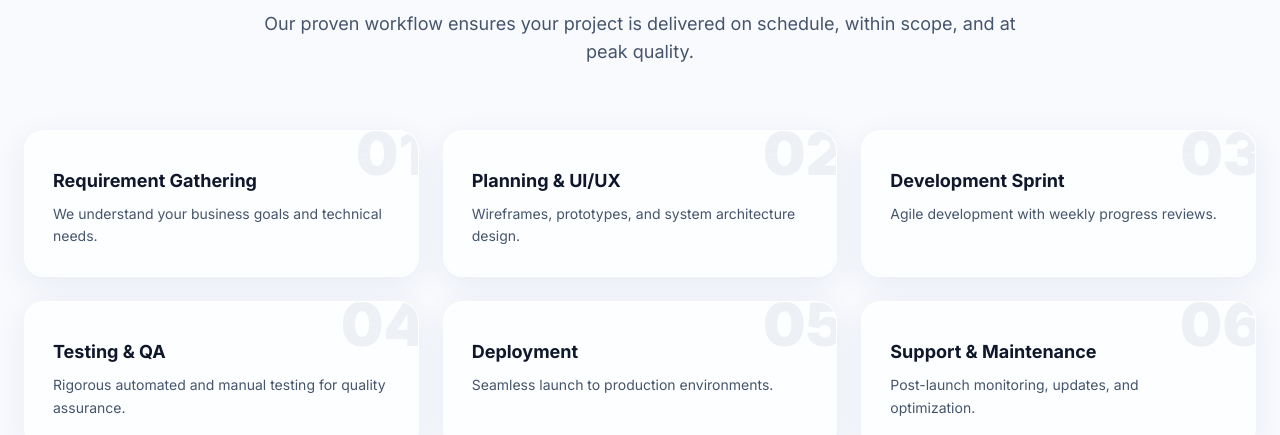
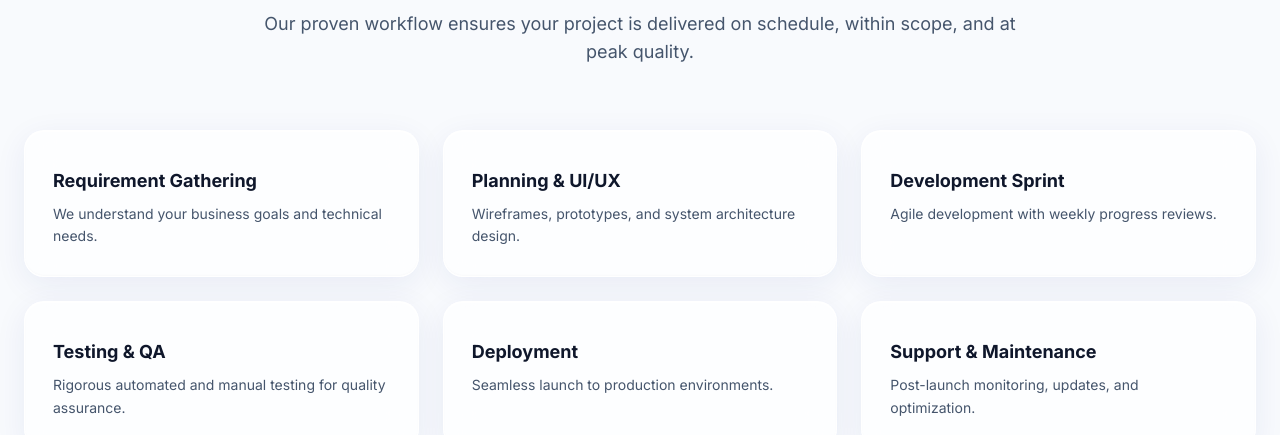
Before and after one commit to dot-tech-solutions/DotTech-Solutions, a Next.js app: page / in a window 1280 px wide. Shown: the part 2088-2523 px from the top of the page. Built offline with nearby package versions, Linux system fonts and the light colour scheme; no server answers.

Commit message:
remove: step numbers from Agile Delivery Process cards

```diff
--- a/src/app/(marketing)/HomeContent.tsx
+++ b/src/app/(marketing)/HomeContent.tsx
@@ -209,9 +209,6 @@ export default function HomeContent() {
           <div className="grid grid-cols-1 md:grid-cols-2 lg:grid-cols-3 gap-6">
             {processSteps.map((step, idx) => (
               <div key={idx} className="liquid-glass p-7 rounded-2xl relative group overflow-hidden hover:border-blue-300/80 transition-all">
-                <div className="text-6xl font-black text-slate-200/60 absolute -top-2 -right-2 group-hover:text-blue-200/50 transition-colors pointer-events-none select-none">
-                  {step.num}
-                </div>
                 <div className="relative z-10 pt-2">
                   <h3 className="text-lg font-bold text-slate-900 mb-2">{step.title}</h3>
                   <p className="text-slate-600 text-sm leading-relaxed">{step.desc}</p>
```
